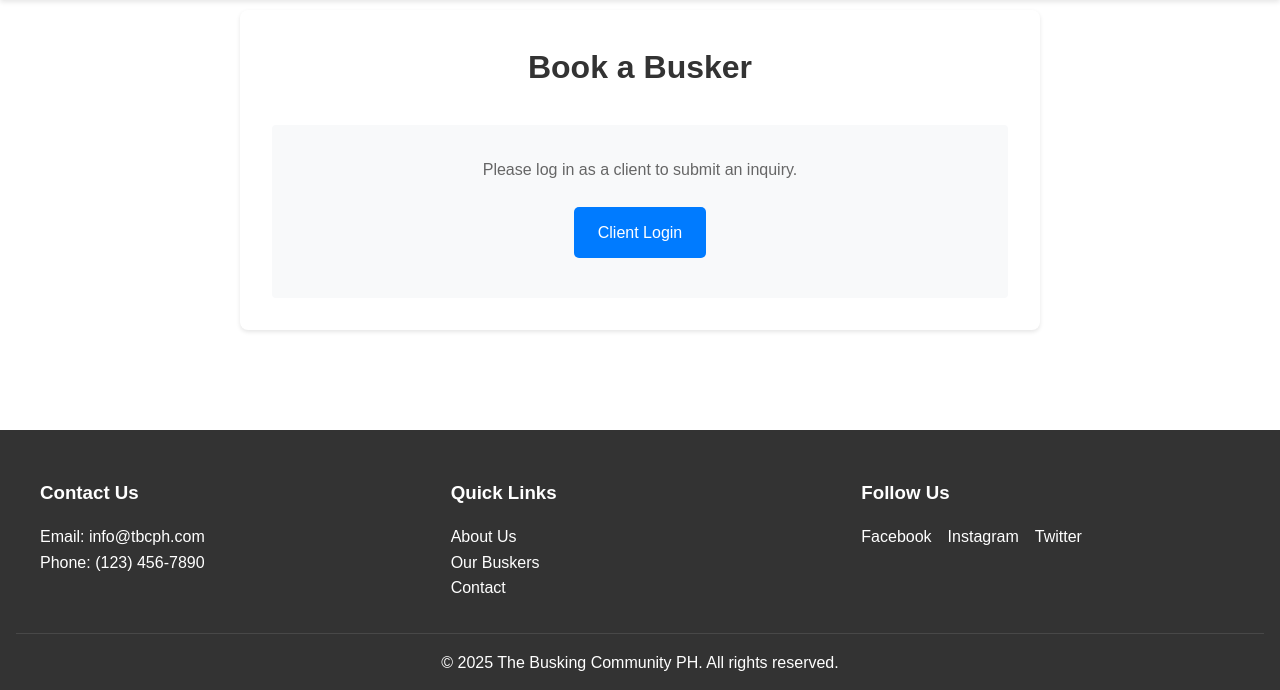
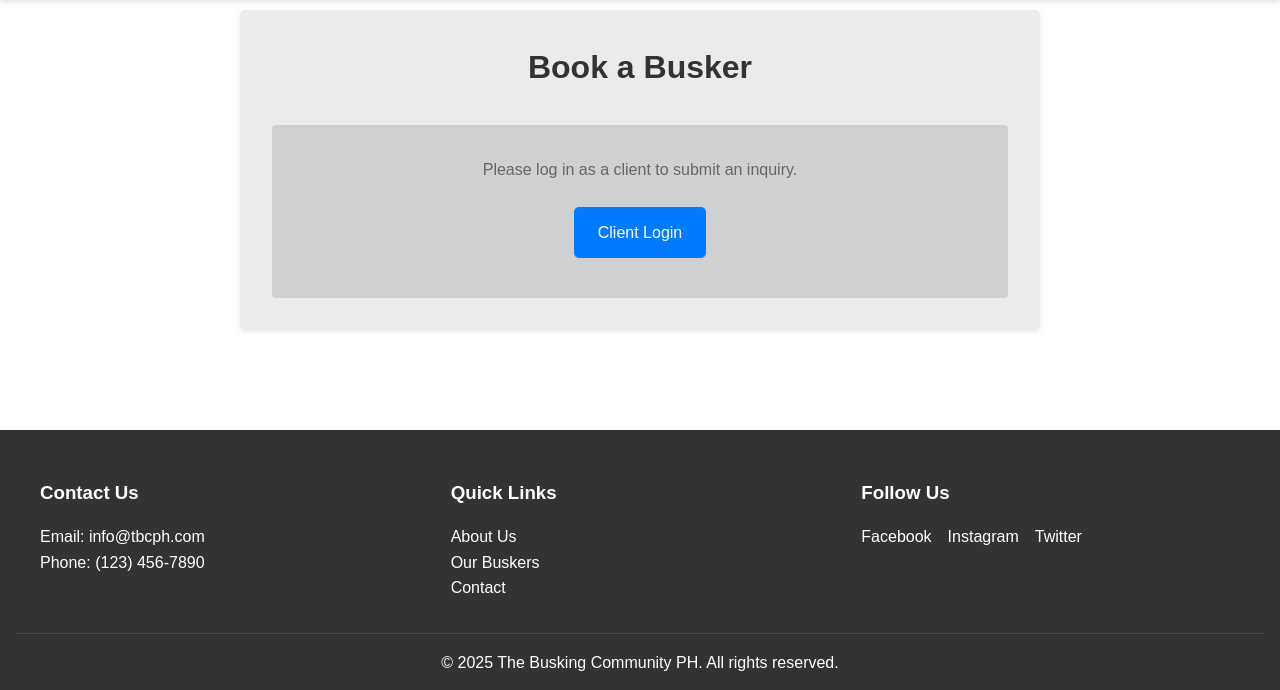
Before and after one commit to barcelos-kevin/TBCPH, a PHP site: page /tbcph/contact.php in a window 1280 px wide. Shown: the part 70-760 px from the top of the page. Run offline with PHP 8.4, Linux system fonts and the light colour scheme; data that the repository does not hold is empty.

Commit message:
adjust the contact container collor

```diff
--- a/tbcph/assets/css/style.css
+++ b/tbcph/assets/css/style.css
@@ -14,7 +14,7 @@ body {
 /* Header and Navigation */
 header {
     background-color: #fff;
-    box-shadow: 0 2px 5px rgba(0,0,0,0.1);
+    box-shadow: 0 2px 5px rgba(0, 0, 0, 0.1);
     padding: 1rem 0;
     position: fixed;
     width: 100%;
@@ -115,7 +115,7 @@ main {
     background: white;
     border-radius: 10px;
     overflow: hidden;
-    box-shadow: 0 2px 5px rgba(0,0,0,0.1);
+    box-shadow: 0 2px 5px rgba(0, 0, 0, 0.1);
 }
 
 .busker-image img {
@@ -205,7 +205,7 @@ footer {
     text-align: center;
     margin-top: 2rem;
     padding-top: 1rem;
-    border-top: 1px solid rgba(255,255,255,0.1);
+    border-top: 1px solid rgba(255, 255, 255, 0.1);
 }
 
 /* Responsive Design */
@@ -234,7 +234,7 @@ footer {
     background: #fff;
     padding: 2rem;
     border-radius: 8px;
-    box-shadow: 0 2px 4px rgba(0,0,0,0.1);
+    box-shadow: 0 2px 4px rgba(0, 0, 0, 0.1);
 }
 
 .profile-image {
@@ -278,7 +278,7 @@ footer {
     background: #fff;
     padding: 2rem;
     border-radius: 8px;
-    box-shadow: 0 2px 4px rgba(0,0,0,0.1);
+    box-shadow: 0 2px 4px rgba(0, 0, 0, 0.1);
 }
 
 .profile-details h2 {
@@ -321,9 +321,9 @@ footer {
     max-width: 800px;
     margin: 2rem auto;
     padding: 2rem;
-    background: #fff;
-    border-radius: 8px;
-    box-shadow: 0 2px 4px rgba(0,0,0,0.1);
+    background: #ebebeb;
+    border-radius: 5px;
+    box-shadow: 0 2px 4px rgba(0, 0, 0, 0.1);
 }
 
 .contact-container h1 {
@@ -362,7 +362,7 @@ footer {
 .form-group textarea:focus {
     outline: none;
     border-color: #007bff;
-    box-shadow: 0 0 0 2px rgba(0,123,255,0.25);
+    box-shadow: 0 0 0 2px rgba(0, 123, 255, 0.25);
 }
 
 .genre-checkboxes {
@@ -402,7 +402,7 @@ footer {
 .login-prompt {
     text-align: center;
     padding: 2rem;
-    background: #f8f9fa;
+    background: #d0d0d0;
     border-radius: 4px;
 }
 
--- a/tbcph/public/about.php
+++ b/tbcph/public/about.php
@@ -13,7 +13,7 @@ include __DIR__ . '/../includes/header.php';
     <link rel="stylesheet" href="/tbcph/assets/css/style.css">
     <style>
         .about-hero {
-            background: linear-gradient(rgba(0, 0, 0, 0.7), rgba(0, 0, 0, 0.7)), url('/tbcph/assets/images/hero-bg.jpg');
+            background: linear-gradient(rgba(96, 96, 96, 0.7), rgba(0, 0, 0, 0.7)), url('/tbcph/assets/images/busking.jpg');
             background-size: cover;
             background-position: center;
             color: white;
```
